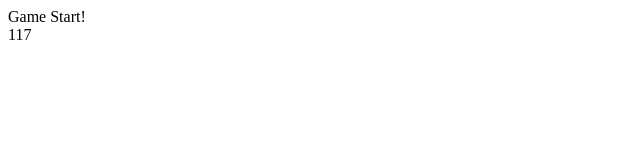
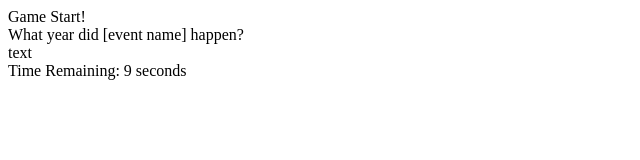
Before and after one commit to justinvert/TriviaGame, a plain HTML site: page index.html in a window 1280 px wide. Both pictures are taken after a click on the button "Click here to start!". Shown: the whole page, without its empty margins (0-640 px from the left). Drawn offline with Linux system fonts and the light colour scheme.

Commit message:
Changes made

```diff
--- a/index.html
+++ b/index.html
@@ -9,6 +9,8 @@
 <body>
     <button id="question">Click here to start!</button>
         <div id="start">Hello</div>
+        <div id="question1"></div>
+       <div id="testAnswers"></div>
         <div id="counter"></div>
     <script type="text/javascript">
 // Variables needed to keep track of which answers are correct
@@ -28,11 +30,15 @@
     var correctAnswer2 = true;
     var correctAnswer3 = true;
     var correctAnswer4 = true;
-var countdownstart = false;
-   var counterHTML = document.getElementById("counter").style.display = 'none';
+// var countdownstart = false;
+//    var counterHTML = document.getElementById("counter").style.display = 'none';
+    var quiz1= {
+        a: "text",
+        b: "text2",
+        c: "text3"
+    };
 
-
-    var countdown = 121;
+    var countdown = 12;
 
 
     document.getElementById("question").addEventListener("click", startGame);
@@ -40,25 +46,34 @@ var countdownstart = false;
     function startGame(){
        fullGame();
        counting();
-     var clickCounter = document.getElementById("counter").style.display = 'inline';
+       var countFast = setInterval(counting, 1000);
+
+    //  var clickCounter = document.getElementById("counter").style.display = 'inline';
        onClick = this.style.display = 'none';
     }
 
     function fullGame(){
         document.getElementById("start").innerHTML = "Game Start!";
+        document.getElementById("question1").innerHTML = "What year did [event name] happen?";
+        document.getElementById("testAnswers").innerHTML = quiz1.a;
+        console.log(quiz1);
+    }
+
+    function counting(){
+    //    countdownstart = true;
+        if (countdown > 0){
+        countdown--;
+        document.getElementById("counter").innerHTML = "Time Remaining: " + countdown + " seconds";
+}
+         else {
+             clearInterval(countFast);
+              document.getElementById("start").innerHTML = "Game Over!";
+         }
 
     }
 
-    function counting(){
-       countdownstart = true;
-       var countFast = setInterval(counting, 1000);
-        if (countdownstart){
-        countdown--;
-        document.getElementById("counter").innerHTML = countdown;
-}
-         if (countdown === 0) {
-             clearInterval(countFast);
-         }
+    function quiz(){
+
     }
 
     </script>
```
